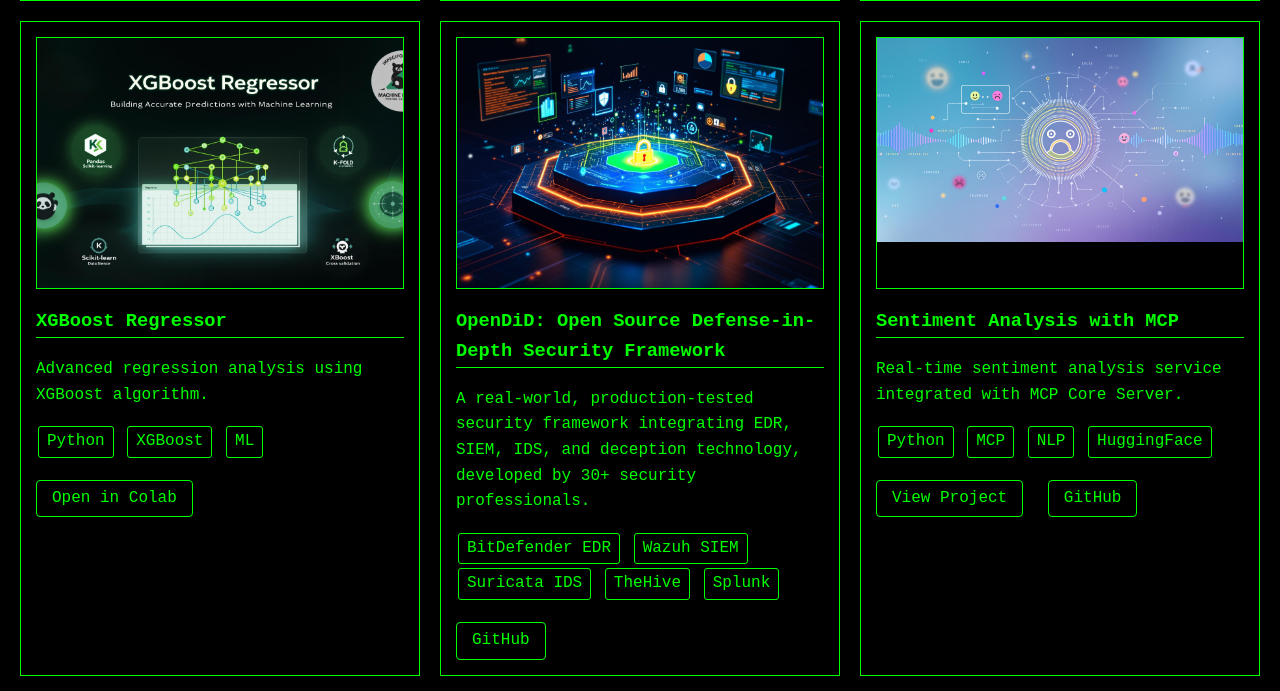
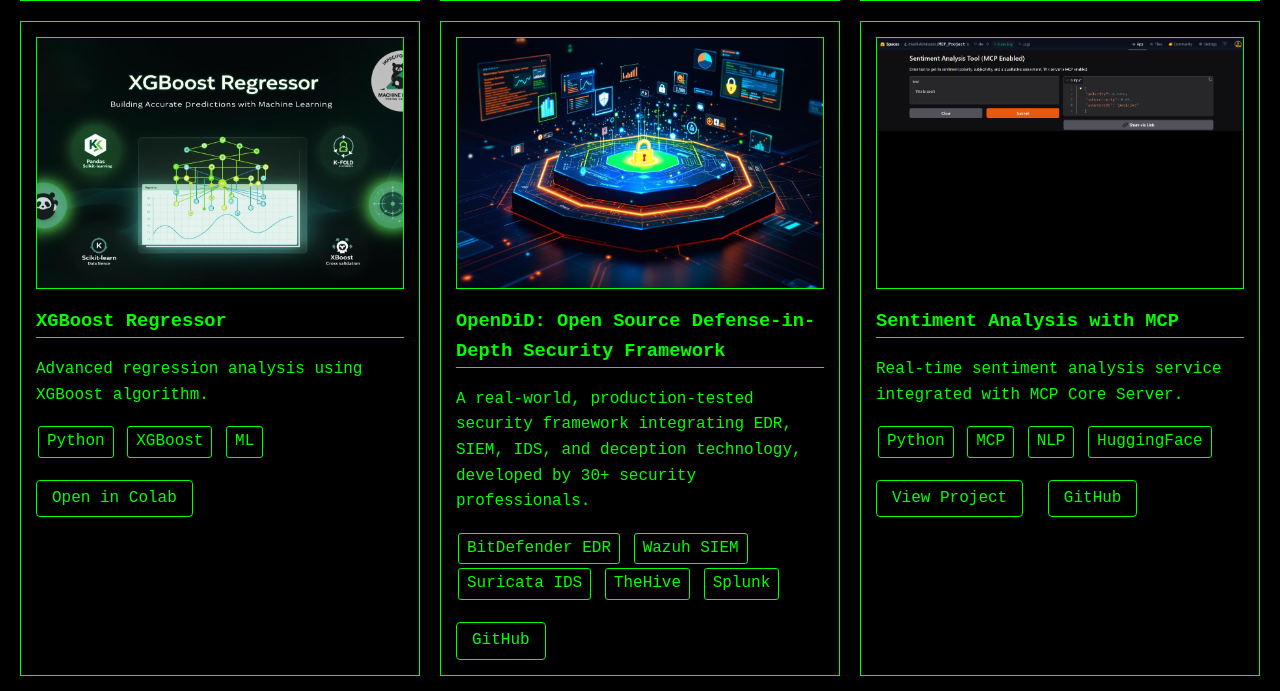
Before and after one commit to mwill20/mwill20.github.io, a plain HTML site: page index.html in a window 1280 px wide. Shown: the part 2803-3494 px from the top of the page. Drawn offline with Linux system fonts and the light colour scheme.

Commit message:
Update Sentiment Analysis with MCP card to use the correct image

```diff
--- a/index.html
+++ b/index.html
@@ -490,7 +490,7 @@
 
                 <div class="project-card">
                     <div class="project-image">
-                        <img src="images/huggingface-sentiment-analysis.jpg" alt="Sentiment Analysis with MCP" style="max-width: 100%; height: auto;">
+                        <img src="images/sentiment_analysis_mcp.png" alt="Sentiment Analysis with MCP" style="max-width: 100%; height: auto;">
                     </div>
                     <h3>Sentiment Analysis with MCP</h3>
                     <p>Real-time sentiment analysis service integrated with MCP Core Server.</p>
```
Also changed, not shown: images/sentiment_analysis_mcp.png (added).
